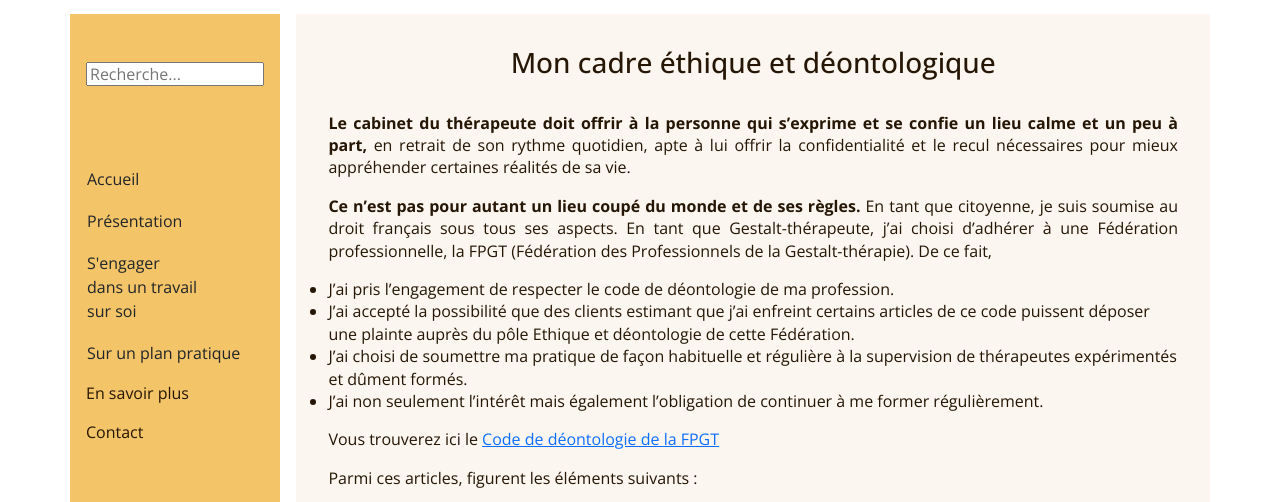
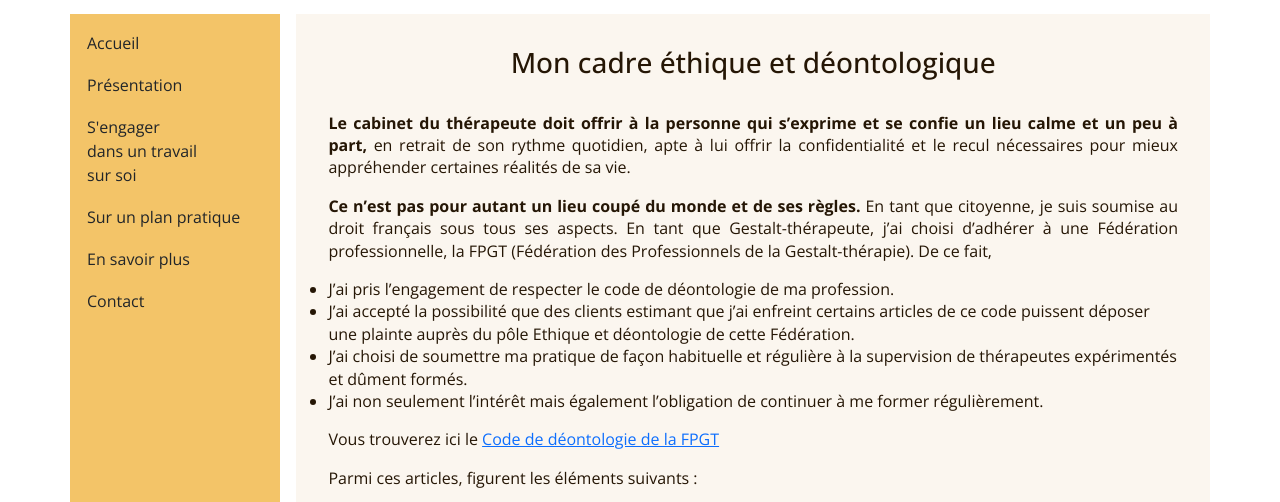
Before and after one commit to baotram1209/Calire-Mignot-Website, a website built with Parcel: page 23-cadre.html in a window 1280 px wide. Shown: the part 250-752 px from the top of the page. Built offline with nearby package versions, Linux system fonts and the light colour scheme.

Commit message:
copy-html-from-index

```diff
--- a/23-cadre.html
+++ b/23-cadre.html
@@ -28,9 +28,9 @@
 
   <!-- Google font -->
   <link rel="preconnect" href="https://fonts.googleapis.com">
-<link rel="preconnect" href="https://fonts.gstatic.com" crossorigin>
+  <link rel="preconnect" href="https://fonts.gstatic.com" crossorigin>
 
-<link href="https://fonts.googleapis.com/css2?family=Open+Sans:wght@400;500;700&display=swap" rel="stylesheet">
+  <link href="https://fonts.googleapis.com/css2?family=Open+Sans:wght@400;500;700&display=swap" rel="stylesheet">
   <!-- My CSS -->
   <link rel="stylesheet" href="stylesheets/main.css">
 
@@ -55,12 +55,14 @@
 
   <!--========== SIDE-BAR ========-->
   <aside class="grid-item-2 primary-navigation" id="primary-navigation" data-visible="false">
-    <input class="search" type="text" placeholder="Recherche...">
+    <!-- <input class="search" type="text" placeholder="Recherche...">
+     -->
+    <!-- <script async src="https://cse.google.com/cse.js?cx=8e15727e9fa46ab2d"></script>
+    <div class="gcse-search"></div> -->
+
     <nav>
       <ul>
         <li><a class="btn" href="index.html">Accueil</a></li>
-
-
 
         <li class="drop-wrapper">
           <button class="btn" data-target="#dropright-1">Présentation</button>
@@ -82,7 +84,7 @@
           <div class="drop-menu dropright-2" id="dropright-2">
             <a href="31-motif.html">Pour quel motif consulter ?</a>
             <a href="32-attend.html">Qu’attendre des séances ?</a>
-            <a href="33-seance.html">Comment se déroule une séance ?</a>
+            <a href="33-seance.html">Comment se déroulent les séances ?</a>
           </div>
         </li>
 
@@ -96,8 +98,8 @@
         </li>
 
 
-        <li><a href="5-lien.html">En savoir plus</a></li>
-        <li><a href="6-contact.html">Contact</a></li>
+        <li><a class="btn" href="5-lien.html">En savoir plus</a></li>
+        <li><a class="btn" href="6-contact.html">Contact</a></li>
 
 
         </li>
```
Also changed, not shown: 21-parcours.html (+8 -6 lines), 22-approche.html (+10 -8 lines), 31-motif.html (+10 -9 lines), 32-attend.html (+10 -8 lines), 33-seance.html (+8 -6 lines), 41-tarif.html (+8 -7 lines), 42-acces.html (+8 -7 lines), 5-lien.html (+7 -6 lines), 6-contact.html (+8 -6 lines).
